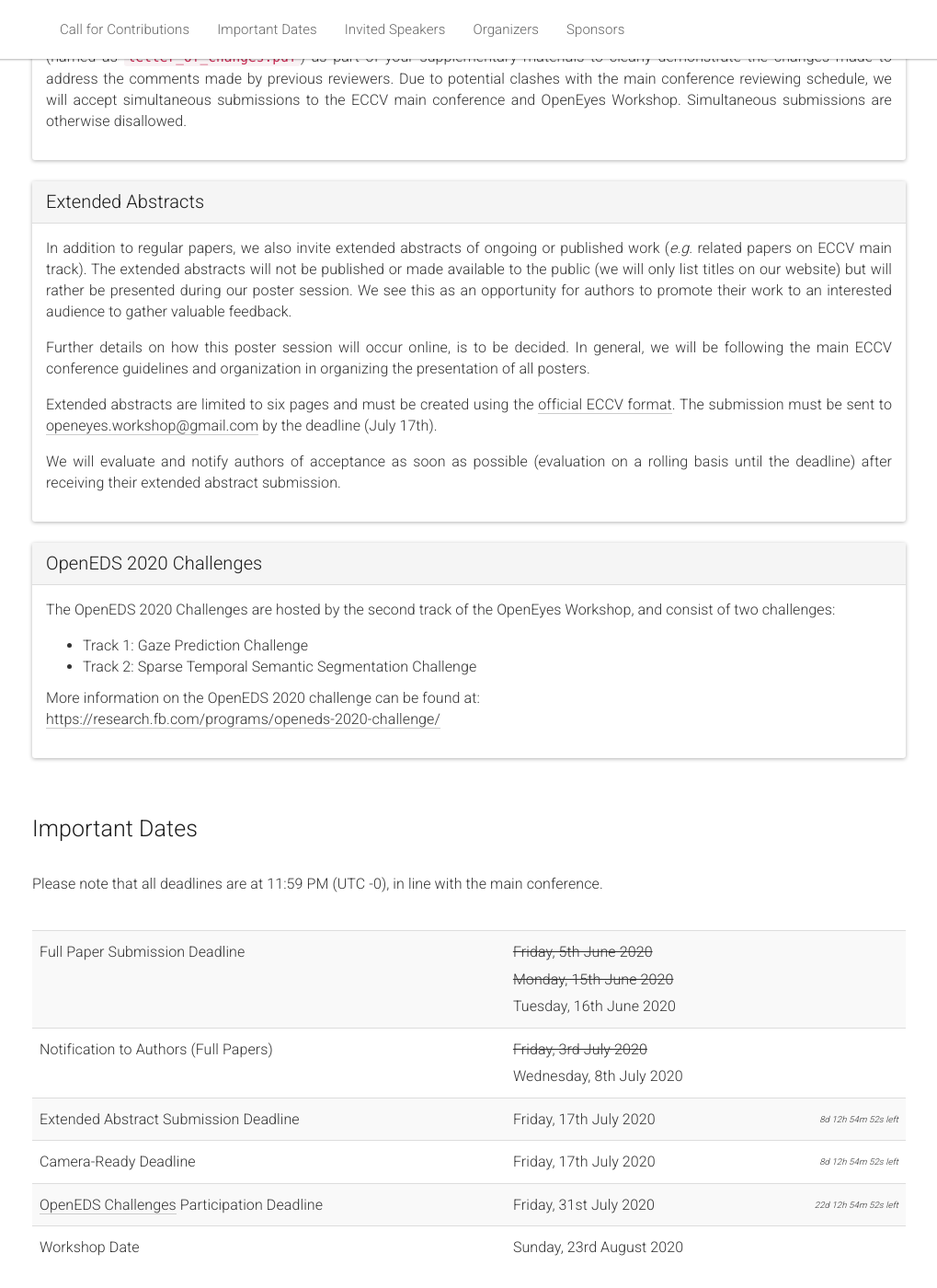
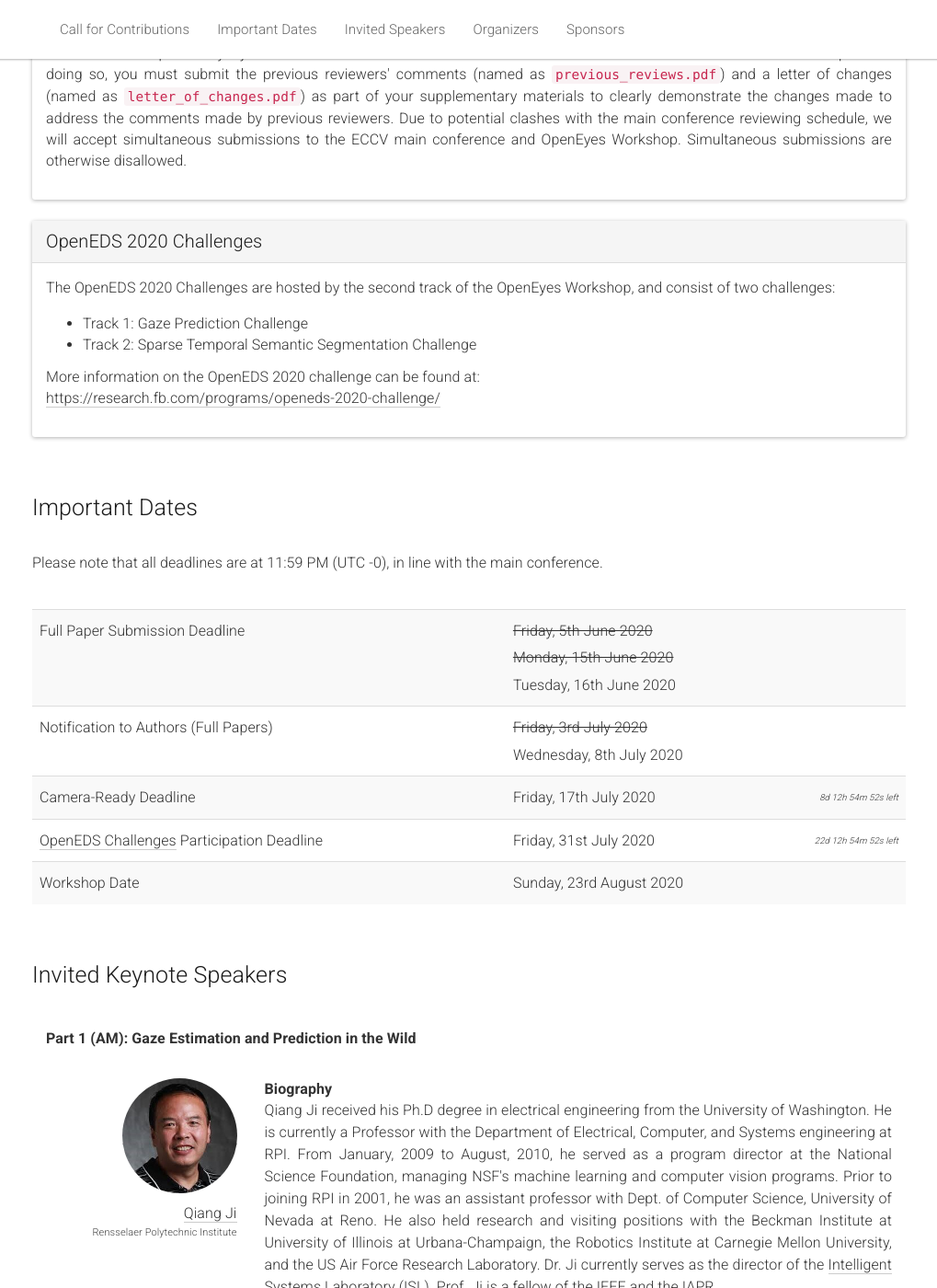
Before and after one commit to OpenEyes-Workshop/openeyes-workshop.github.io, a Jekyll site: the page built from _pages/home.md, in a window 1280 px wide and 1400 px high, scrolled down 2051 px. Shown: the whole window at 92% size, without its empty margins (130-1149 px from the left). Built offline with Jekyll 4.4.1, drawn with Linux system fonts in a browser that asks for light colours; nearby versions of some CDN libraries; some of the changed text lies outside the part shown.

Commit message:
Extended abstracts are cancelled for OpenEyes 2020

```diff
--- a/_pages/home.md
+++ b/_pages/home.md
@@ -39,6 +39,10 @@ acknowledgements: ""
     <h2>News and Updates</h2>
     <table class="table news">
       <tbody>
+        <tr>
+          <td>28th June</td>
+          <td>Due to time limitations and logistical restrictions, we have decided not to host extend abstracts at this year's OpenEyes.</td>
+        </tr>
         <tr>
           <td>4th June</td>
           <td>
@@ -175,6 +179,7 @@ acknowledgements: ""
       </div>
     </div>
     <br>
+    <!--
     <div class="panel panel-default">
       <div class="panel-heading" data-toggle="collapse" data-parent="#call" href="#call-ea" style="cursor:pointer;">
         <h3 style="margin:0;">Extended Abstracts</h3>
@@ -196,6 +201,7 @@ acknowledgements: ""
       </div>
     </div>
     <br>
+    -->
     <div class="panel panel-default">
       <div class="panel-heading" data-toggle="collapse" data-parent="#call" href="#call-poster" style="cursor:pointer;">
         <h3 style="margin:0;">OpenEDS 2020 Challenges</h3>
@@ -259,11 +265,6 @@ acknowledgements: ""
           Wednesday, 8th July 2020
 		  </td>
 	  <td></td>
-        </tr>
-        <tr>
-          <td>Extended Abstract Submission Deadline</td>
-          <td>Friday, 17th July 2020</td>
-          <td><span class="countdown" reference="17 Jul 2020 23:59:59 UTC"></span></td>
         </tr>
         <tr>
           <td>Camera-Ready Deadline</td>
```
